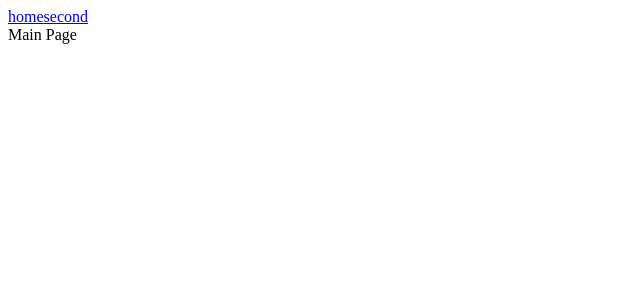
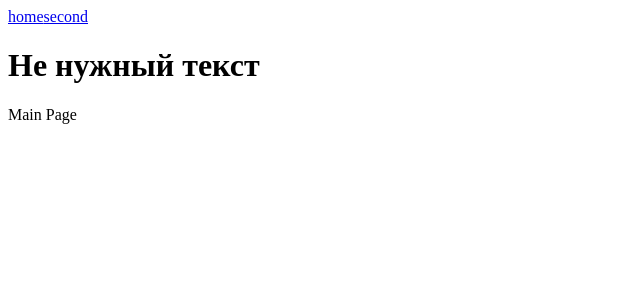
Before and after one commit to sobol4156/auto-deploy-nuxt, a Nuxt app: page / in a window 1280 px wide. Shown: the top 300 px of the page, without its empty margins (0-640 px from the left). Built offline with nearby package versions, Linux system fonts and the light colour scheme.

Commit message:
fix: yml

```diff
--- a/pages/index.vue
+++ b/pages/index.vue
@@ -1,5 +1,6 @@
 <template>
   <div>
+    <h1>Не нужный текст</h1>
     Main Page
   </div>
 </template>
```
